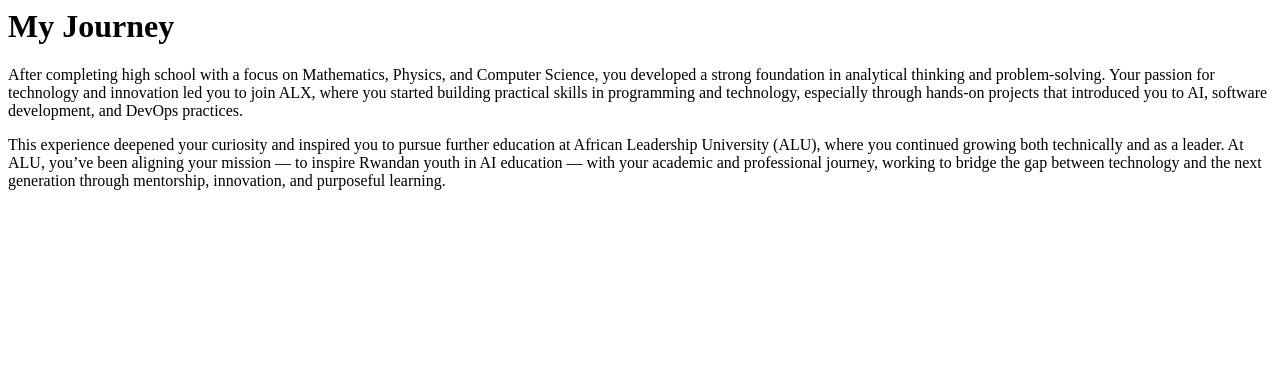
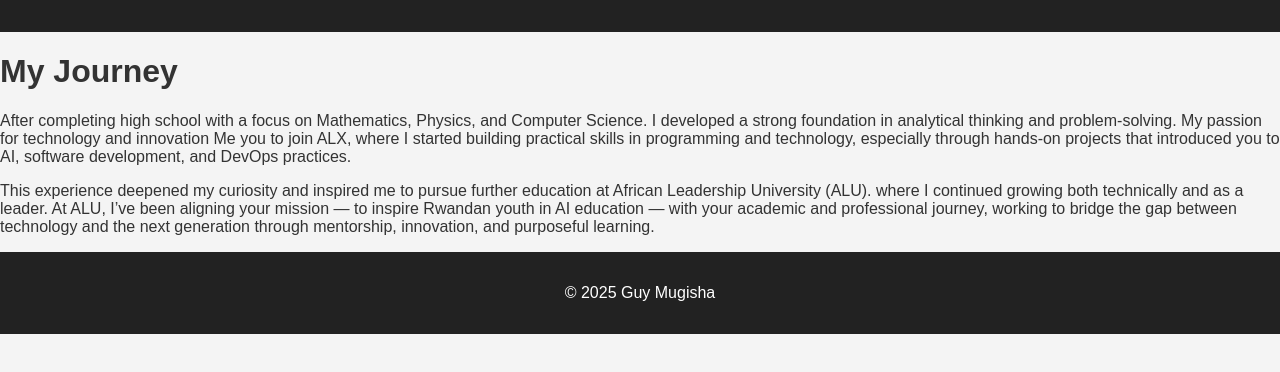
Before and after one commit to guymugisha/Personal-web, a plain HTML site: page journey.html in a window 1280 px wide. Drawn offline with Linux system fonts and the light colour scheme.

Commit message:
all pages done

```diff
--- a/journey.html
+++ b/journey.html
@@ -1,3 +1,27 @@
-<h1>My Journey</h1>
-<p>After completing high school with a focus on Mathematics, Physics, and Computer Science, you developed a strong foundation in analytical thinking and problem-solving. Your passion for technology and innovation led you to join ALX, where you started building practical skills in programming and technology, especially through hands-on projects that introduced you to AI, software development, and DevOps practices.</p>
-<p>This experience deepened your curiosity and inspired you to pursue further education at African Leadership University (ALU), where you continued growing both technically and as a leader. At ALU, you’ve been aligning your mission — to inspire Rwandan youth in AI education — with your academic and professional journey, working to bridge the gap between technology and the next generation through mentorship, innovation, and purposeful learning.</p>
+<!DOCTYPE html>
+<html lang="en">
+<head>
+  <meta charset="UTF-8" />
+  <meta name="viewport" content="width=device-width, initial-scale=1.0" />
+  <title>About Me</title>
+  <link rel="stylesheet" href="style.css" />
+</head>
+<body>
+  <header>
+    <!-- Same navbar as index.html -->
+  </header>
+
+  <main>
+    <h1>My Journey</h1>
+    <p>After completing high school with a focus on Mathematics, Physics, and Computer Science.
+        I developed a strong foundation in analytical thinking and problem-solving.
+        My passion for technology and innovation Me you to join ALX, where I started building practical skills in programming and technology, especially through hands-on projects that introduced you to AI, software development, and DevOps practices.</p>
+    <p>This experience deepened my curiosity and inspired me to pursue further education at African Leadership University (ALU).
+        where I continued growing both technically and as a leader. At ALU, I’ve been aligning your mission — to inspire Rwandan youth in AI education — with your academic and professional journey, working to bridge the gap between technology and the next generation through mentorship, innovation, and purposeful learning.</p>
+  </main>
+
+  <footer>
+    <p>© 2025 Guy Mugisha</p>
+  </footer>
+</body>
+</html>
```
Also changed, not shown: Projects.html (+21 -0 lines), Skills.html (+19 -0 lines), contact.html (+25 -4 lines).
